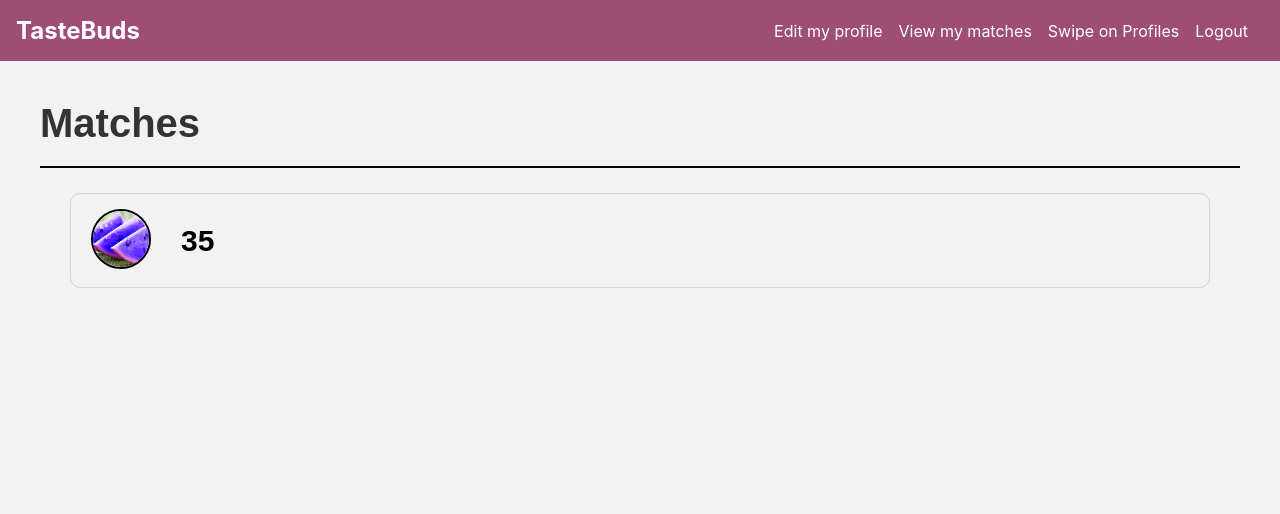
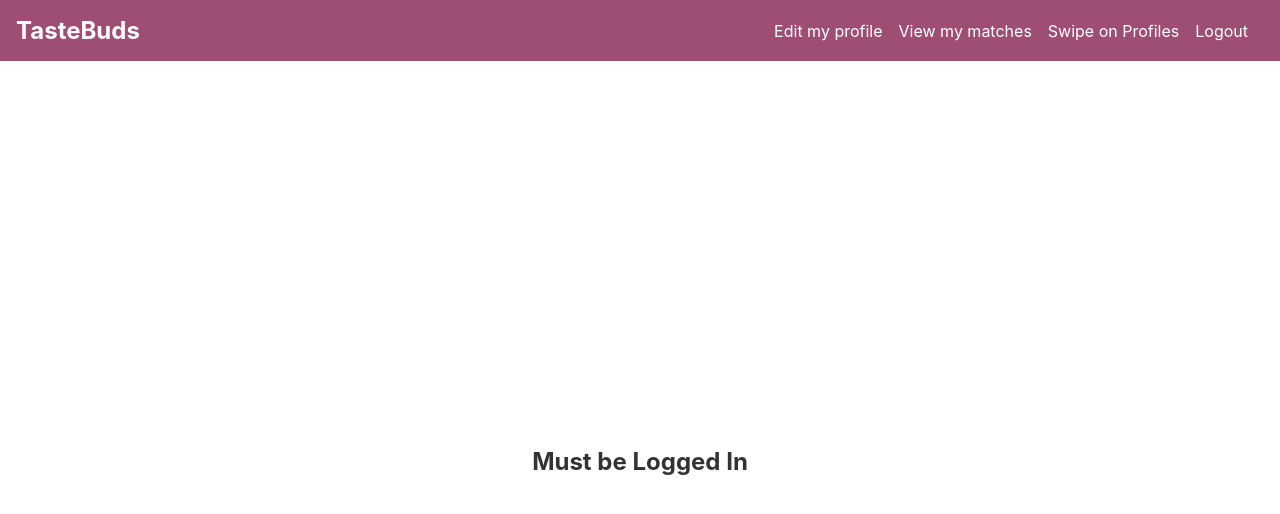
Before and after one commit to azh05/TasteBuds, a React (Create React App) app in the folder tastebuds-site/: page /match in a window 1280 px wide. Shown: the top 514 px of the page. Built offline with nearby package versions, Linux system fonts and the light colour scheme.

Commit message:
Restrict access to all 3 pages when user is not logged in

```diff
--- a/tastebuds-site/src/pages/SwipePage.js
+++ b/tastebuds-site/src/pages/SwipePage.js
@@ -100,20 +100,27 @@ function SwipePage() {
                 })
     }, []);
 
+    if (!user) {
+        return (
+          <div>
+            <Navbar />
+            <div className="not-logged-in">
+              <div>Must be Logged In</div>
+            </div>
+          </div>
+        );
+      }
+
     return (
     <div>
         <Navbar></Navbar>
         <div className="swipe_page_container">
-            { user ?
             <SwipeProfile name={profile.profileName}
                 age={profile.age}
                 foodList={profile.cuisine}
                 clickFunction={handleClick}
                 className={`object ${isExiting ? `exit-${clickDirection}` : "enter"}`}
-                /> :
-                <div>Must be Logged In</div>
-
-                }
+                />
             </div>
         </div>
     );
--- a/tastebuds-site/src/pages/match.js
+++ b/tastebuds-site/src/pages/match.js
@@ -5,6 +5,7 @@ import '../styles/match.css';
 import MatchedProfile from '../components/MatchedProfile';
 import { useUser } from '../userinfo/UserContext'
 import Navbar from '../components/navigationbar';
+
 
 function Match() {
 
@@ -33,6 +34,20 @@ function Match() {
             fetchData();
         }
     }, [])
+
+
+    if (!user) {
+        return (
+          <div>
+            <Navbar />
+            <div className="not-logged-in">
+              <div>Must be Logged In</div>
+            </div>
+          </div>
+        );
+      }
+
+
 /* errors because tries to evaluate info.name but it is set to null earlier, probably will run into the same issue with  */
     return (
     <div>
--- a/tastebuds-site/src/pages/profile.js
+++ b/tastebuds-site/src/pages/profile.js
@@ -7,6 +7,8 @@ import { IoAdd } from "react-icons/io5";
 import Watermelon from "../watermelon.jpg";
 import FoodTags from '../components/foodtags';
 import Navbar from '../components/navigationbar';
+import { useUser } from '../userinfo/UserContext';
+
 
 function ProfilePage()  {
     const [email, setEmail] = useState('');
@@ -32,6 +34,8 @@ function ProfilePage()  {
 });
 const cuisineEditRef = useRef(null);
 const maxCharacters = 350;
+const { user } = useUser();
+
 
 
   const handlePhotoChange = (event) => {
@@ -129,7 +133,16 @@ const handleDeleteTag = (tag) => {
     };
 }, []);
 
-
+if (!user) {
+  return (
+    <div>
+      <Navbar />
+      <div className="not-logged-in">
+        <div>Must be Logged In</div>
+      </div>
+    </div>
+  );
+}
 
 
   return (
--- a/tastebuds-site/src/styles/match.css
+++ b/tastebuds-site/src/styles/match.css
@@ -63,3 +63,17 @@
     color: #333;
     margin-bottom: 20px;
   }
+
+  .not-logged-in {
+    display: flex;
+    justify-content: center;
+    align-items: center;
+    height: 100vh;
+    text-align: center;
+  }
+
+  .not-logged-in div {
+    font-size: 24px;
+    font-weight: bold;
+    color: #333;
+  }
--- a/tastebuds-site/src/styles/profile.css
+++ b/tastebuds-site/src/styles/profile.css
@@ -239,3 +239,17 @@
     position: relative;
     height: 90%;
 }
+
+.not-logged-in {
+    display: flex;
+    justify-content: center;
+    align-items: center;
+    height: 100vh;
+    text-align: center;
+  }
+
+  .not-logged-in div {
+    font-size: 24px;
+    font-weight: bold;
+    color: #333;
+  }
--- a/tastebuds-site/src/styles/swipe.css
+++ b/tastebuds-site/src/styles/swipe.css
@@ -160,3 +160,17 @@
     transform: translateX(-100%);
     opacity: 0;
 } */
+
+.not-logged-in {
+    display: flex;
+    justify-content: center;
+    align-items: center;
+    height: 100vh;
+    text-align: center;
+  }
+
+  .not-logged-in div {
+    font-size: 24px;
+    font-weight: bold;
+    color: #333;
+  }
```
